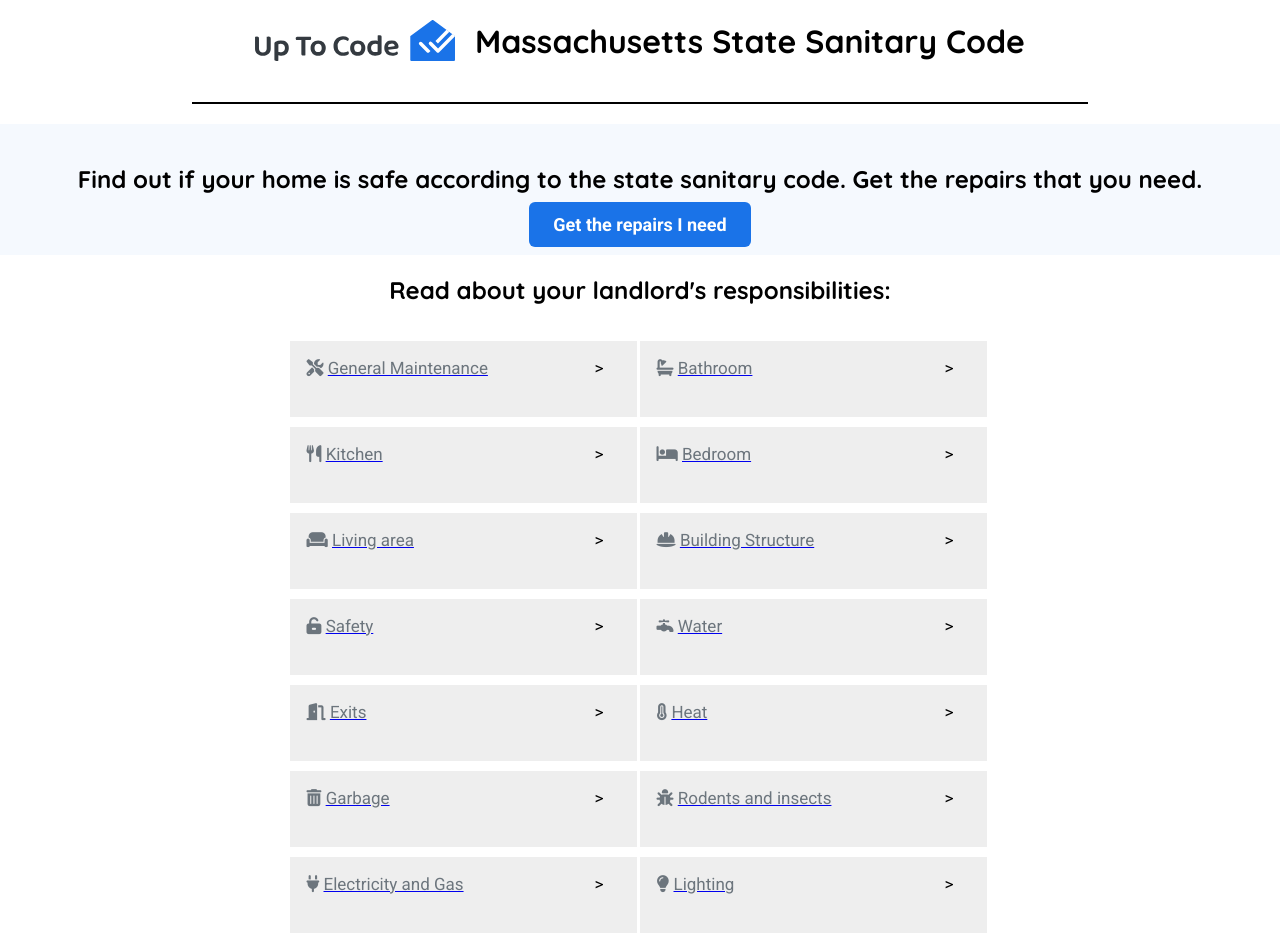
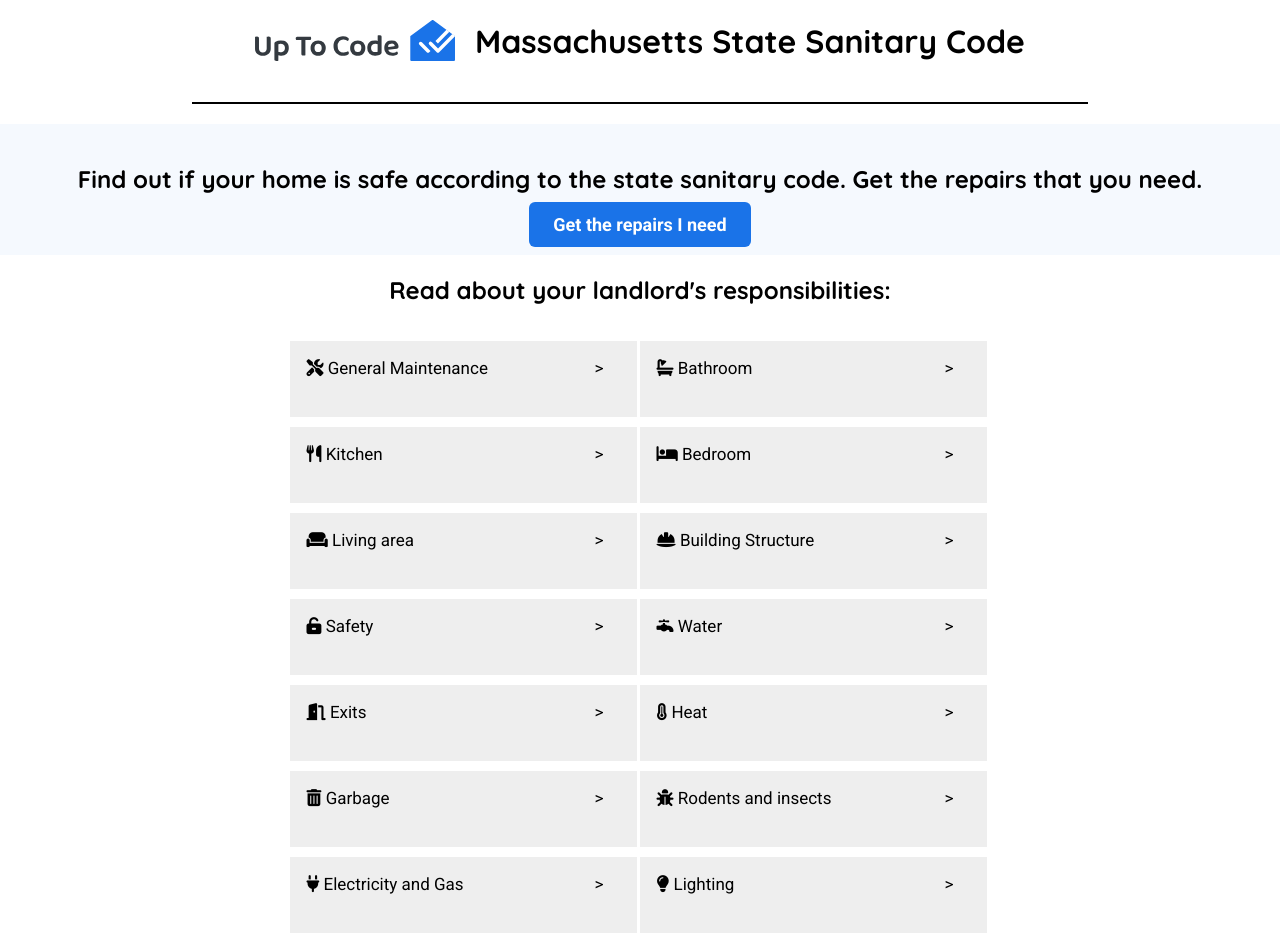
Before and after one commit to nonprofittechy/housing-code-static-site, a React (Create React App) app: page / in a window 1280 px wide. Shown: the top 941 px of the page. Built offline with nearby package versions, Linux system fonts and the light colour scheme.

Commit message:
fix category button & change title of category page to have icon & name of category

```diff
--- a/src/App.css
+++ b/src/App.css
@@ -58,10 +58,8 @@ h1, h2, h3 {
 
 .category-button {
   font-size: 17px;
-  text-align: left;
   height: 50%;
   padding: 5% 10% 5% 5%;
-  /*transform: translateX(-10%);*/
   background-color: #EEEEEE;
   border: 0px solid transparent;
   margin: 5% auto;
@@ -70,6 +68,7 @@ h1, h2, h3 {
   display: flex;
   flex: 1;
   justify-content: space-between;
+  text-align: left;
 
 }
 
--- a/src/CategoryPage.js
+++ b/src/CategoryPage.js
@@ -4,6 +4,7 @@ import {useContext, useEffect, useState} from 'react';
 import BackButton from "./components/BackButton";
 import CallToAction from "./components/CallToAction";
 import translations from "./translations.json";
+import iconAssignments from "./iconAssignments.json";
 
 const CategoryPage = () => {
 	let params = useParams();
@@ -34,8 +35,12 @@ const CategoryPage = () => {
 	return <div>
 		<BackButton/>
 		<div className={"section"}>
+			<h1>
+				<i className={"fa " + iconAssignments[params.categoryName]} aria-hidden="true">&nbsp;</i>
+				{params.categoryName}
+			</h1>
 			<h2>
-				Are you having problems with {params.categoryName.toLowerCase()} in your Massachusetts apartment?
+				Are you having problems in your Massachusetts apartment?
 			</h2>
 			<h3>
 				Read below to find out what responsibilities your landlord has to keep your home habitable according to the housing code
--- a/src/components/CategoryButton.js
+++ b/src/components/CategoryButton.js
@@ -1,35 +1,17 @@
 import {Link} from "react-router-dom";
+import iconAssignments from "../iconAssignments.json";
 
 const CategoryButton = (props) => {
 
-	const iconAssignments = {
-		"General Maintenance": "fa-screwdriver-wrench",
-		"Bathroom": "fa-bath",
-		"Kitchen": "fa-utensils",
-		"Bedroom": "fa-bed",
-		"Living area": "fa-couch",
-		"Building Structure": "fa-helmet-safety",
-		"Safety": "fa-unlock-keyhole",
-		"Water": "fa-faucet",
-		"Exits": "fa-door-open",
-		"Heat": "fa-temperature-full",
-		"Garbage": "fa-trash-can",
-		"Rodents and insects": "fa-bug",
-		"Electricity and Gas": "fa-plug",
-		"Lighting": "fa-lightbulb",
-		"Ventilation and Light": "fa-sun",
-		"Lead paint": "fa-paint-roller",
-		"Porch and balcony": "fa-store"
-	}
 
-	return <div className={'category-button'} {...props}>
-		<Link to={"/category/" + props.name}>
-				<div >
+	return <Link to={"/category/" + props.name} className={"link-no-decoration"} {...props}>
+				<div className={'category-button'} >
+					<span>
 					<i className={"fa " + iconAssignments[props.name]} aria-hidden="true">&nbsp;</i>
-					{props.name}
+						{props.name}
+					</span>
 				</div>
-		</Link>
-	</div>;
+		</Link>;
 };
 
 export default CategoryButton;
--- /dev/null
+++ b/src/iconAssignments.json
@@ -0,0 +1,19 @@
+{
+  "General Maintenance": "fa-screwdriver-wrench",
+  "Bathroom": "fa-bath",
+  "Kitchen": "fa-utensils",
+  "Bedroom": "fa-bed",
+  "Living area": "fa-couch",
+  "Building Structure": "fa-helmet-safety",
+  "Safety": "fa-unlock-keyhole",
+  "Water": "fa-faucet",
+  "Exits": "fa-door-open",
+  "Heat": "fa-temperature-full",
+  "Garbage": "fa-trash-can",
+  "Rodents and insects": "fa-bug",
+  "Electricity and Gas": "fa-plug",
+  "Lighting": "fa-lightbulb",
+  "Ventilation and Light": "fa-sun",
+  "Lead paint": "fa-paint-roller",
+  "Porch and balcony": "fa-store"
+}
```
